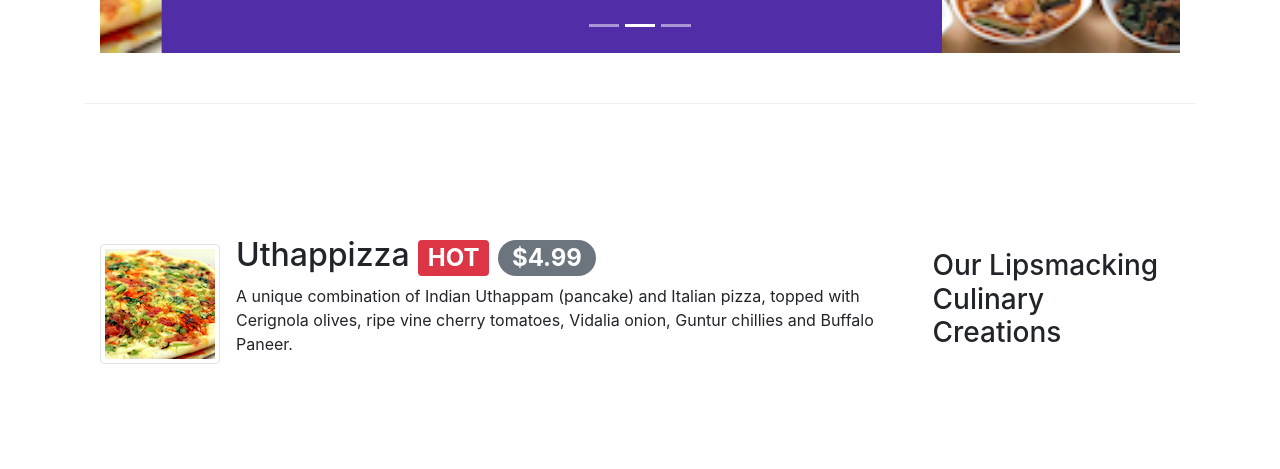
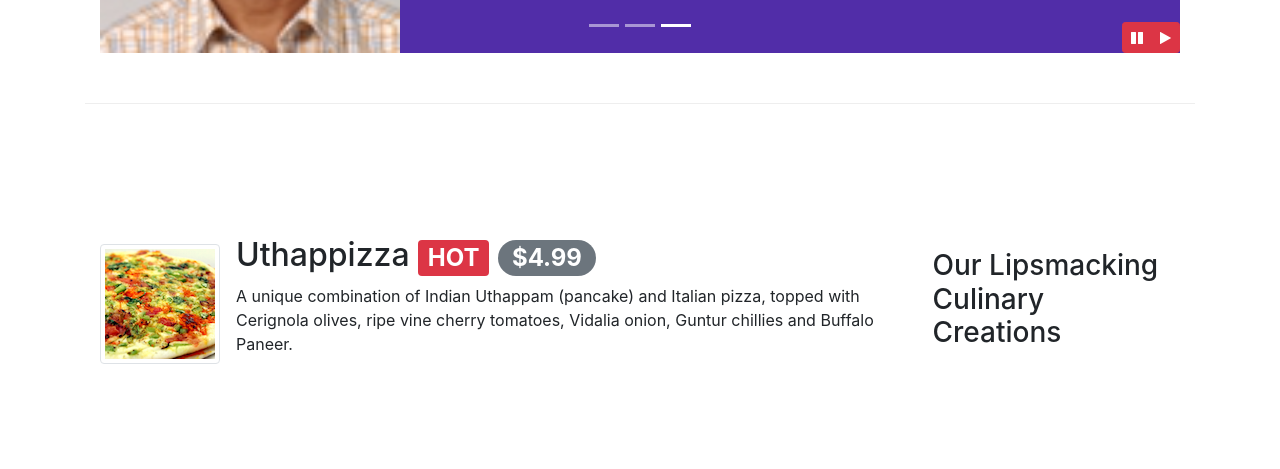
Before and after one commit to anurag4998/Bootstrap, a website: page index.html in a window 1280 px wide. Shown: the part 631-1100 px from the top of the page. Drawn offline with nearby package versions, Linux system fonts and the light colour scheme.

Commit message:
bootstrap jquery

```diff
--- a/css/styles.css
+++ b/css/styles.css
@@ -67,3 +67,9 @@ body{
     left: 0;
     min-height: 300px;
 }
+#carouselButton {
+    right:0px;
+    position: absolute;
+    bottom: 0px;
+    z-index: +1;
+}
--- a/index.html
+++ b/index.html
@@ -202,6 +202,14 @@
                     <a class="carousel-control-next" href="#mycarousel" role="button" data-slide="next">
                         <span class="carousel-control-next-icon"></span>
                     </a>
+                    <div class="btn-group" id="carouselButton">
+                        <button class="btn btn-danger btn-sm" id="carousel-pause">
+                            <span class="fa fa-pause"></span>
+                        </button>
+                        <button class="btn btn-danger btn-sm" id="carousel-play">
+                            <span class="fa fa-play"></span>
+                        </button>
+                    </div>
                 </div>
             </div>
          </div>
@@ -359,11 +367,23 @@
     <script src="node_modules/jquery/dist/jquery.slim.min.js"></script>
     <script src="node_modules/popper.js/dist/umd/popper.min.js"></script>
     <script src="node_modules/bootstrap/dist/js/bootstrap.min.js"></script>
-    <!-- <script>
+     <script>
+        // <!-- $(document).ready(function(){
+        //     $('[data-toggle="tooltip"]').tooltip();
+        // }); -->
+        $("#mycarousel").carousel({interval:2000});
+    </script>
+    <script>
         $(document).ready(function(){
-            $('[data-toggle="tooltip"]').tooltip();
-        });
-    </script> -->
+            $("#mycarousel-pause").click(function(){
+                $("#mycarousel").carousel('pause');
+
+            })
+            $("#carousel-play").click(function(){
+                $("#mycarousel").carousel('cycle');
+            });
+        })
+    </script>
 </body>
 
 </html>
```
